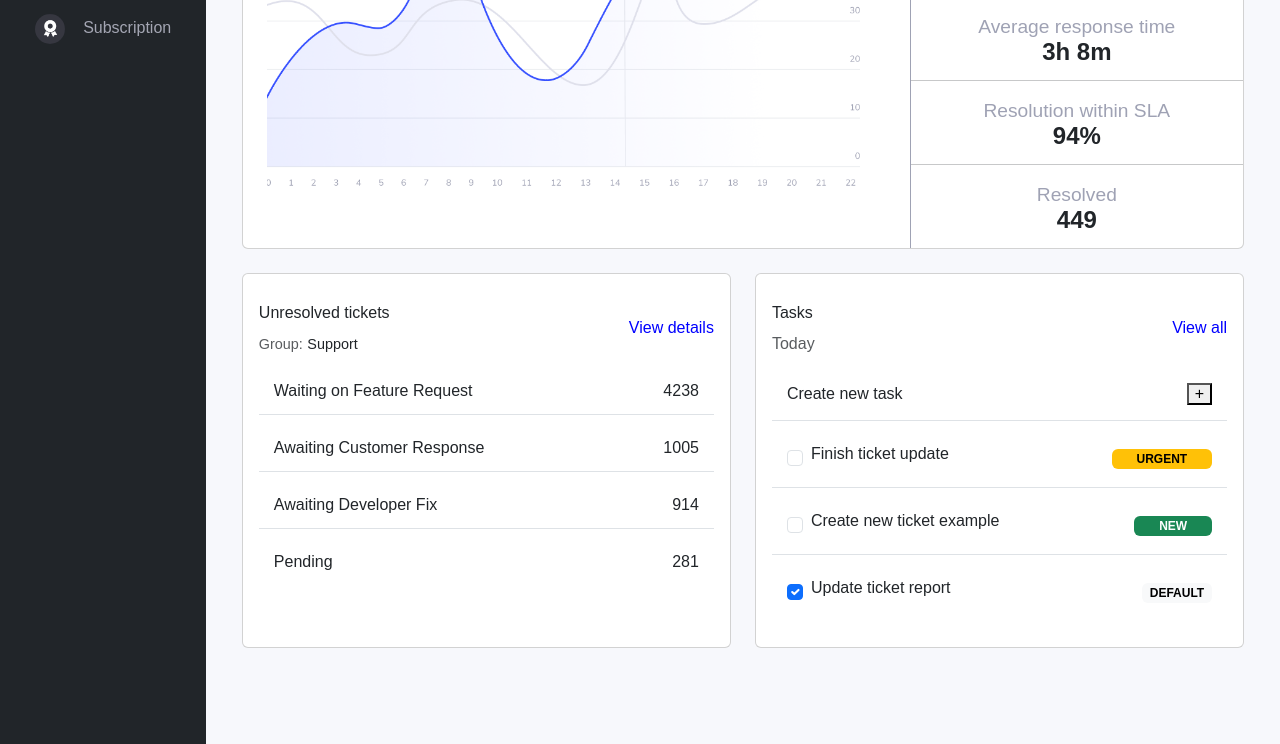
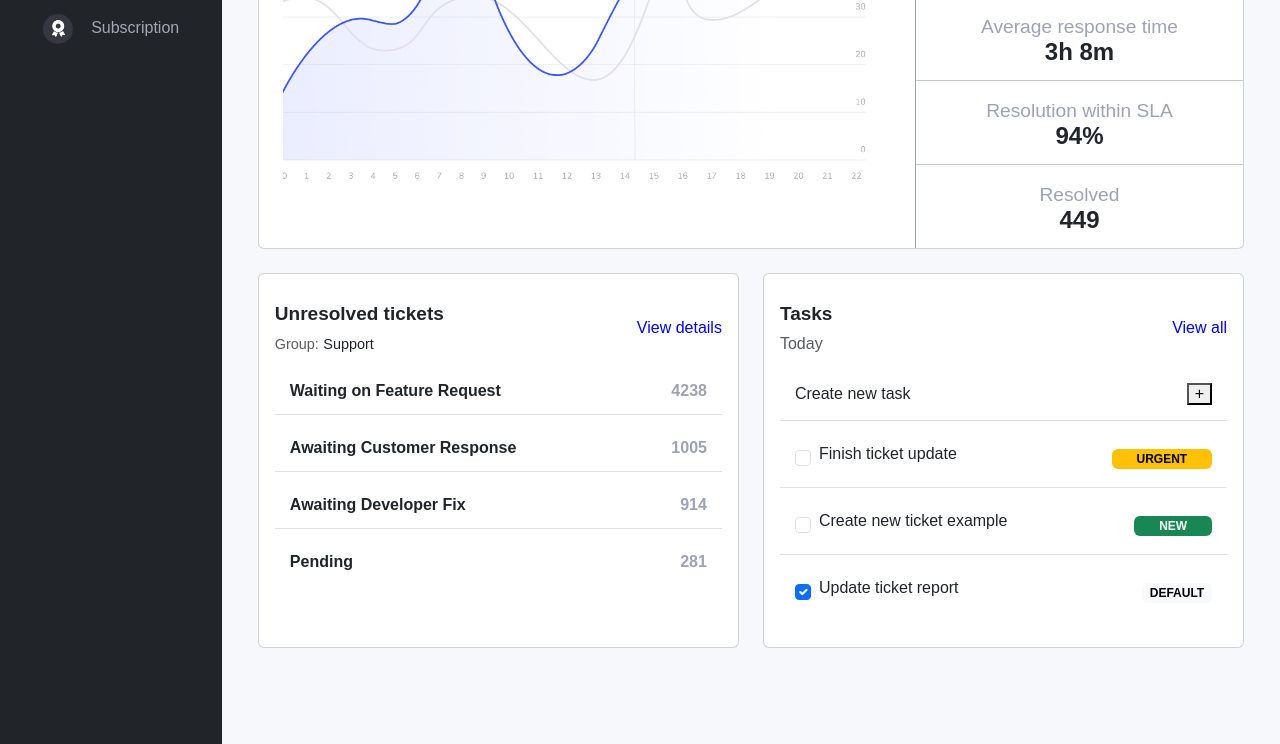
Before and after one commit to VimbaiChikoore/INM320SAA_Bootstrap_MusaM_VimbaiC, a website: page public/index.html in a window 1280 px wide. Shown: the part 518-1262 px from the top of the page. Drawn offline with nearby package versions, Linux system fonts and the light colour scheme.

Commit message:
Check this out

```diff
--- a/public/assets/css/style.css
+++ b/public/assets/css/style.css
@@ -113,6 +113,17 @@ body{
 .view {
     margin-top: 30px;
 }
+.un-tic-bold{
+    font-weight: 600;
+    font-size: 19px;
+}
+.un-stat{
+    font-weight: 550;
+}
+
+.num-gray{
+    color: #9FA2B4;
+}
 
 
 /* Breakpoint for big screen*/
--- a/public/index.html
+++ b/public/index.html
@@ -19,7 +19,7 @@
         <div class="col-sm-auto md-col-2 bg-dark sticky-top">
           <div class="d-flex flex-sm-column flew-row flex-nowrap align-items-center sticky-top text-white overflow-auto">
 
-            <a href="#" class="d-block p-2 py-5 text-decoration-none">
+            <a href="#" class="d-block p-3 py-5 text-decoration-none">
               <img src="assets/images/d.png" alt="D logo" width="30" height="30" class="rounded-circle me-2 d-inline-block" style="vertical-align: middle;">
               <span class="fs-5 d-none d-sm-inline">Dashboard kit</span>
             </a>
@@ -216,7 +216,7 @@
                 <div class="card h-100">
                   <div class="card-body">
                     <div class="d-flex justify-content-between align-items-center">
-                      <h3 class="mb-0">Unresolved tickets</h3>
+                      <h3 class="mb-0 un-tic-bold">Unresolved tickets</h3>
                       <h5 class="view view-blue">View details</h5>
                     </div>
                     <div class="mb-3">
@@ -224,21 +224,21 @@
 
                     </div>
                     <ul class="list-group list-group-flush">
-                      <li class="list-group-item d-flex justify-content-between align-items-center">
+                      <li class=" un-stat list-group-item d-flex justify-content-between align-items-center">
                         <h5>Waiting on Feature Request</h5>
-                        <h5 class="semi">4238</h5>
+                        <h5 class="semi num-gray">4238</h5>
                       </li>
-                      <li class="list-group-item d-flex justify-content-between align-items-center">
+                      <li class="un-stat list-group-item d-flex justify-content-between align-items-center">
                         <h5>Awaiting Customer Response</h5>
-                        <h5 class="semi">1005</h5>
+                        <h5 class="semi num-gray">1005</h5>
                       </li>
-                      <li class="list-group-item d-flex justify-content-between align-items-center">
+                      <li class="un-stat list-group-item d-flex justify-content-between align-items-center">
                         <h5>Awaiting Developer Fix</h5>
-                        <h5 class="semi">914</h5>
+                        <h5 class="semi num-gray">914</h5>
                       </li>
-                      <li class="list-group-item d-flex justify-content-between align-items-center">
+                      <li class="un-stat list-group-item d-flex justify-content-between align-items-center">
                         <h5>Pending</h5>
-                        <h5 class="semi">281</h5>
+                        <h5 class="semi num-gray">281</h5>
                       </li>
                     </ul>
                   </div>
@@ -250,7 +250,7 @@
                 <div class="card h-100">
                   <div class="card-body">
                     <div class="d-flex justify-content-between align-items-center">
-                      <h3 class="mb-0">Tasks</h3>
+                      <h3 class="mb-0 un-tic-bold">Tasks</h3>
                       <h5 class="view view-blue">View all</h5>
                     </div>
                     <div class="mb-3">
```
